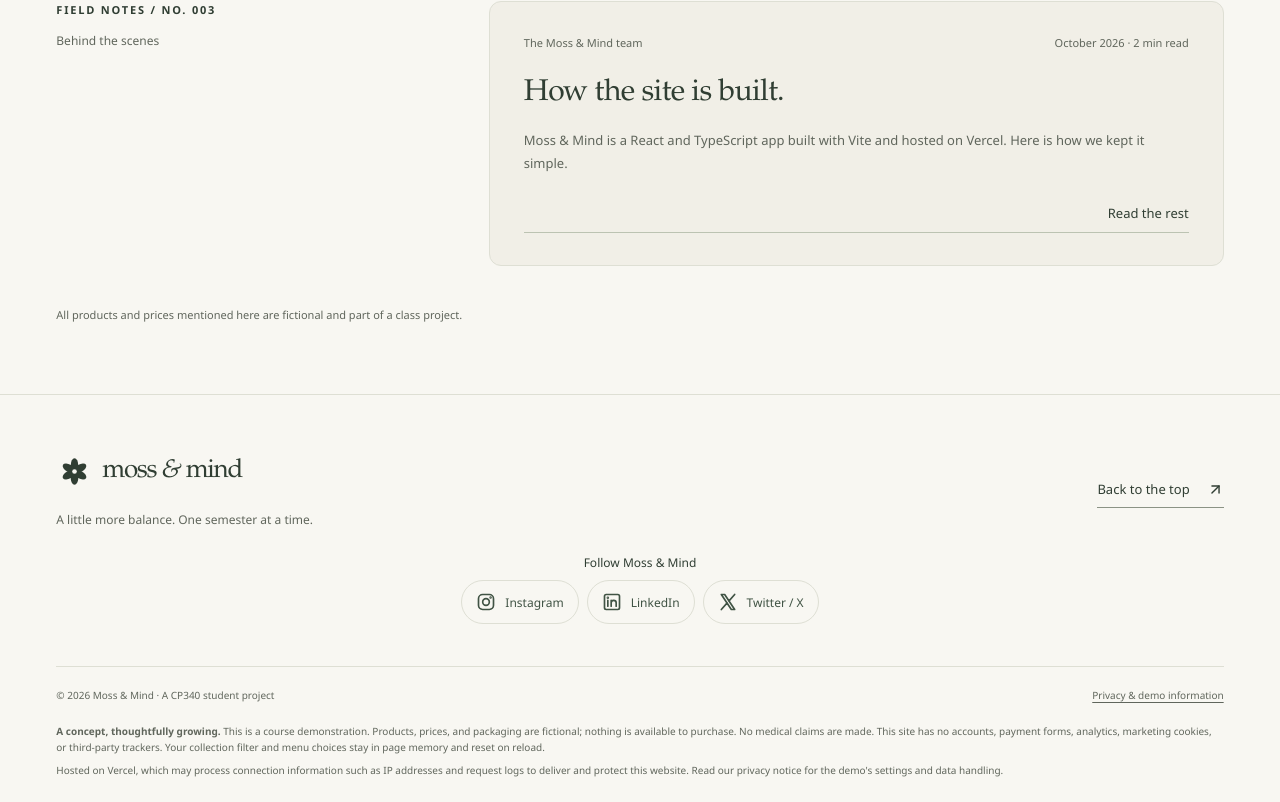
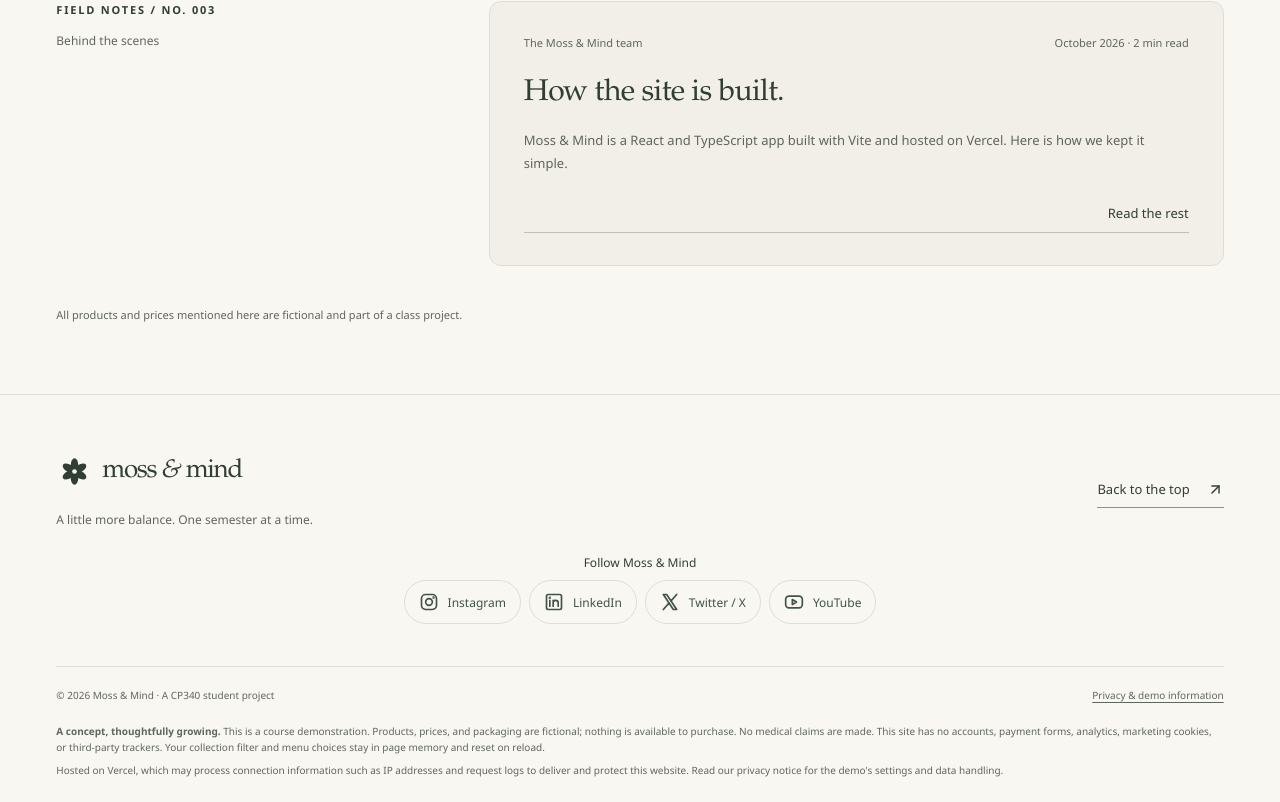
Before and after one commit to michaelmarsillo/cp340-ecommerce-platform, a React (Vite) app: page /blog in a window 1280 px wide. Shown: the part 1045-1847 px from the top of the page. Built offline with nearby package versions, Linux system fonts and the light colour scheme.

Commit message:
feat: add YouTube footer link to platform homepage

```diff
--- a/src/components/ui/SocialLinks.tsx
+++ b/src/components/ui/SocialLinks.tsx
@@ -20,10 +20,16 @@ const twitterIcon: IconNode = [
   ['path', { d: 'M4 3h4l12 18h-4L4 3ZM20 3l-7 8M4 21l7-8', key: 'x' }],
 ];
 
+const youtubeIcon: IconNode = [
+  ['rect', { x: 2, y: 5, width: 20, height: 14, rx: 4, key: 'frame' }],
+  ['path', { d: 'm10 9 5 3-5 3V9Z', key: 'play' }],
+];
+
 const platforms = [
   { key: 'instagram', label: 'Instagram', icon: instagramIcon },
   { key: 'linkedin', label: 'LinkedIn', icon: linkedinIcon },
   { key: 'twitter', label: 'Twitter / X', icon: twitterIcon },
+  { key: 'youtube', label: 'YouTube', icon: youtubeIcon },
 ] as const;
 
 export function SocialLinks() {
--- a/src/config/social.ts
+++ b/src/config/social.ts
@@ -3,9 +3,11 @@ export const socialProfiles: {
   instagram: string | null;
   linkedin: string | null;
   twitter: string | null;
+  youtube: string | null;
 } = {
   // Temporary demo destinations; replace with the team's real profiles when available.
   instagram: 'https://www.instagram.com/',
   linkedin: 'https://www.linkedin.com/',
   twitter: 'https://x.com/',
+  youtube: 'https://www.youtube.com/',
 };
```
Also changed, not shown: 1 other file (tests, documents, lock files or other folders).
